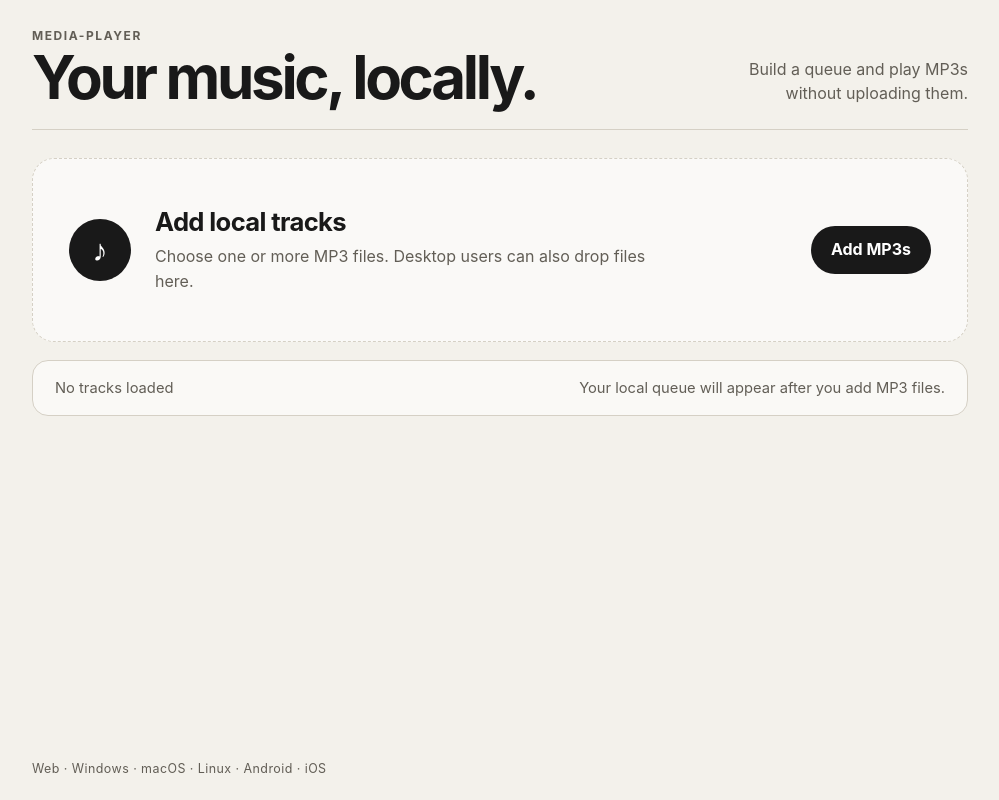
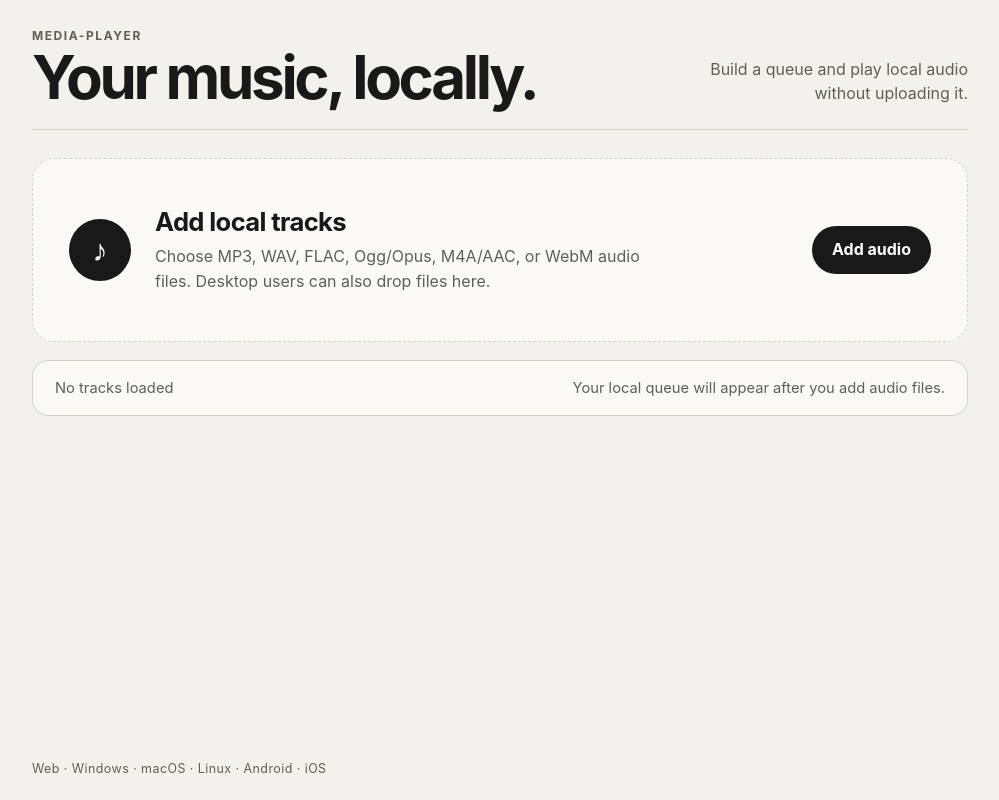
Before and after one commit to moritzbrantner/media-player, a website: page web/index.html in a window 1280 px wide. Shown: the whole page, without its empty margins (140-1139 px from the left). Drawn offline with Linux system fonts and the light colour scheme.

Commit message:
Present expanded local audio support

```diff
--- a/web/index.html
+++ b/web/index.html
@@ -4,7 +4,7 @@
     <meta charset="UTF-8" />
     <meta name="viewport" content="width=device-width, initial-scale=1.0, viewport-fit=cover" />
     <meta name="theme-color" content="#f3f1eb" />
-    <meta name="description" content="A local-first cross-platform MP3 player." />
+    <meta name="description" content="A local-first cross-platform audio player." />
     <title>Media Player</title>
     <link rel="stylesheet" href="./styles.css" />
   </head>
@@ -15,7 +15,7 @@
           <p class="eyebrow">media-player</p>
           <h1>Your music, locally.</h1>
         </div>
-        <p class="header-copy">Build a queue and play MP3s without uploading them.</p>
+        <p class="header-copy">Build a queue and play local audio without uploading it.</p>
       </header>
 
       <main class="player-surface">
@@ -23,26 +23,26 @@
           <div class="note-mark" aria-hidden="true">♪</div>
           <div class="open-copy">
             <h2 id="open-title">Add local tracks</h2>
-            <p>Choose one or more MP3 files. Desktop users can also drop files here.</p>
+            <p>Choose MP3, WAV, FLAC, Ogg/Opus, M4A/AAC, or WebM audio files. Desktop users can also drop files here.</p>
           </div>
           <input
             id="file-input"
             class="visually-hidden"
             type="file"
-            accept=".mp3,audio/mpeg,audio/mp3"
+            accept=".mp3,audio/mpeg,audio/mp3,.wav,.wave,audio/wav,audio/wave,audio/x-wav,.flac,audio/flac,audio/x-flac,.ogg,.oga,.opus,audio/ogg,audio/opus,.m4a,.m4b,.aac,audio/mp4,audio/aac,audio/x-m4a,.webm,.weba,audio/webm"
             multiple
           />
-          <label class="primary-button" for="file-input">Add MP3s</label>
+          <label class="primary-button" for="file-input">Add audio</label>
         </section>
 
         <p id="error-message" class="error-message" role="alert" hidden></p>
 
         <section id="empty-state" class="empty-state" aria-live="polite">
           <span>No tracks loaded</span>
-          <span>Your local queue will appear after you add MP3 files.</span>
+          <span>Your local queue will appear after you add audio files.</span>
         </section>
 
-        <section id="player" class="player" aria-label="MP3 player" hidden>
+        <section id="player" class="player" aria-label="Audio player" hidden>
           <audio id="audio" preload="metadata"></audio>
 
           <div class="now-playing">
```
